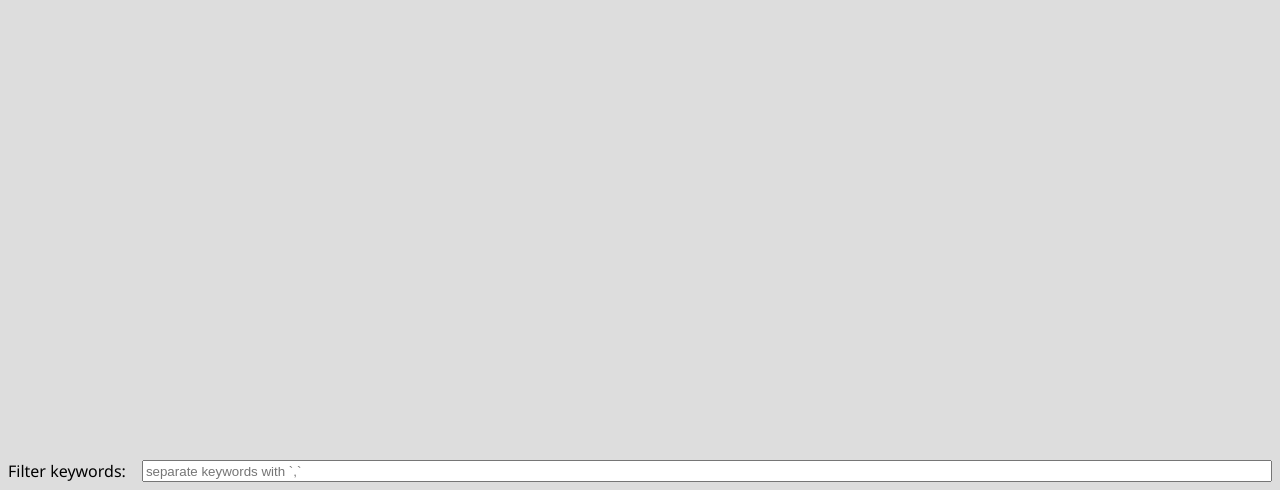
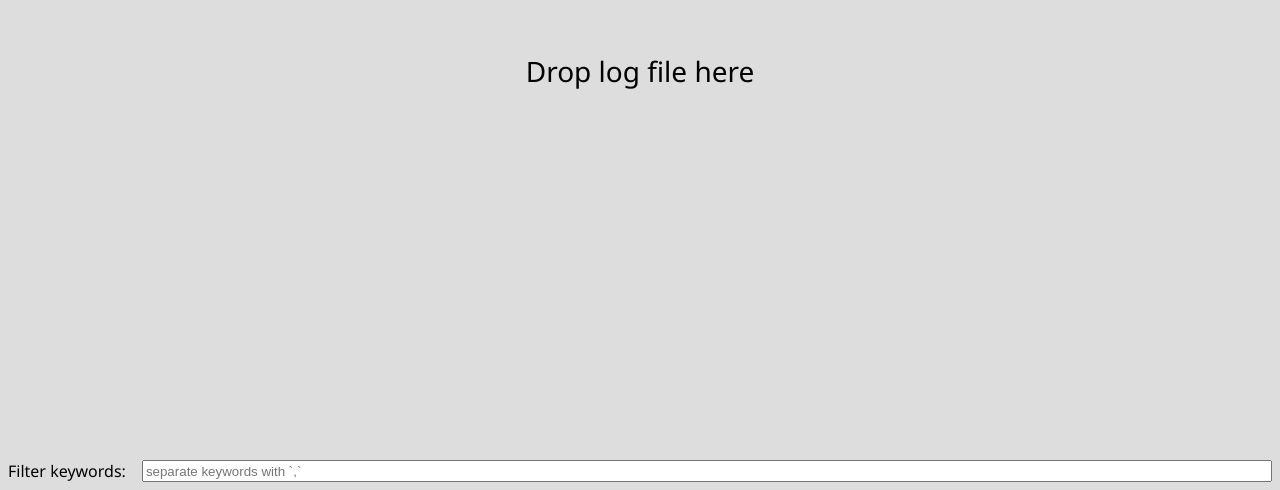
Before and after one commit to lubobill1990/log-compare, a React (Create React App) app: page / in a window 1280 px wide. Shown: the part 310-800 px from the top of the page. Built offline with nearby package versions, Linux system fonts and the light colour scheme.

Commit message:
use shared worker to sync status between tabs

```diff
--- a/package.json
+++ b/package.json
@@ -7,9 +7,11 @@
     "@testing-library/react": "^13.2.0",
     "@testing-library/user-event": "^13.5.0",
     "@types/jest": "^27.5.1",
+    "@types/lodash": "^4.14.182",
     "@types/node": "^16.11.36",
     "@types/react": "^18.0.9",
     "@types/react-dom": "^18.0.4",
+    "lodash": "^4.17.21",
     "react": "^18.1.0",
     "react-dnd": "^16.0.1",
     "react-dom": "^18.1.0",
--- a/public/index.html
+++ b/public/index.html
@@ -24,7 +24,7 @@
       work correctly both with client-side routing and a non-root public URL.
       Learn how to configure a non-root public URL by running `npm run build`.
     -->
-    <title>React App</title>
+    <title>Log compare, compare logs aligned with timestamp</title>
   </head>
   <body>
     <noscript>You need to enable JavaScript to run this app.</noscript>
--- /dev/null
+++ b/public/shared-worker.js
@@ -0,0 +1,16 @@
+const ports = [];
+
+onconnect = function (e) {
+  var port = e.ports[0];
+  ports.push(port);
+
+  port.addEventListener("message", function (e) {
+    ports.forEach((p) => {
+      if (p !== port) {
+        p.postMessage(e.data);
+      }
+    });
+  });
+
+  port.start(); // Required when using addEventListener. Otherwise called implicitly by onmessage setter.
+};
--- a/src/App.css
+++ b/src/App.css
@@ -34,7 +34,14 @@
 .dropzone {
   height: 100px;
 }
-
+.dropzone-hint {
+  flex: 1;
+  display: flex;
+  align-items: center;
+  justify-content: center;
+  font-size: 28px;
+  height: 100%;
+}
 .lines {
   flex: 1;
 }
--- a/src/App.tsx
+++ b/src/App.tsx
@@ -97,6 +97,10 @@ function binarySearchClosestLog(
   return Math.floor((start + end) / 2);
 }
 
+function getKeywordsList(value: string) {
+  return value.split(",").map((v) => v.trim());
+}
+
 function LogFileContainer(props: { file: LogFile }) {
   const { file } = props;
   const {
@@ -118,13 +122,14 @@ function LogFileContainer(props: { file: LogFile }) {
     [setTargetTimeStatus]
   );
   useEffect(() => {
-    if (searchKeywords.filter((v) => v).length === 0) {
+    const keywordsList = getKeywordsList(searchKeywords);
+    if (keywordsList.filter((v) => v).length === 0) {
       setFilteredLines(file.lines);
     } else {
       setFilteredLines(
         file.lines.filter((line) => {
           const lowerLine = line[0].toLowerCase();
-          return searchKeywords.some(
+          return keywordsList.some(
             (keyword) => lowerLine.indexOf(keyword) >= 0
           );
         })
@@ -253,19 +258,22 @@ function useFileDropzone() {
 }
 
 function App() {
-  const { logFiles, setSearchKeywords } = useLogContext();
+  const { logFiles, setSearchKeywords, searchKeywords } = useLogContext();
   const dropRef = useFileDropzone();
 
   const onChange = useCallback(
     (e: React.ChangeEvent) => {
       const value = (e.target as HTMLInputElement).value;
-      setSearchKeywords(value.split(",").map((v) => v.trim()));
+      setSearchKeywords(value);
     },
     [setSearchKeywords]
   );
   return (
     <div className="App" ref={dropRef}>
       <div className="vertical-compare-zone">
+        {logFiles.size === 0 && (
+          <div className="dropzone-hint">Drop log file here</div>
+        )}
         {Array.from(logFiles.keys()).map((key) => {
           const logFile = logFiles.get(key);
           if (logFile) {
@@ -283,6 +291,7 @@ function App() {
           className="keywords"
           onChange={onChange}
           placeholder="separate keywords with `,`"
+          value={searchKeywords}
         />
       </div>
     </div>
--- a/src/log-provider.tsx
+++ b/src/log-provider.tsx
@@ -1,6 +1,13 @@
-import React, { createContext, useCallback, useContext, useState } from "react";
+import React, {
+  createContext,
+  useCallback,
+  useContext,
+  useEffect,
+  useMemo,
+  useState,
+} from "react";
 import { v4 as uuidv4 } from "uuid";
-
+import { debounce } from "lodash";
 export type Line = [string, number];
 export type LogFile = {
   id: string;
@@ -14,8 +21,8 @@ interface ILogContext {
   delLogFile(id: string): void;
   scrollToTimestamp: number;
   setScrollToTimestamp(val: number): void;
-  searchKeywords: string[];
-  setSearchKeywords(keywords: string[]): void;
+  searchKeywords: string;
+  setSearchKeywords(keywords: string): void;
   activeLogFileId: string;
   setActiveLogFileId(id: string): void;
 }
@@ -27,10 +34,10 @@ const defaultValue = {
   scrollToTimestamp: 0,
   setScrollToTimestamp(_val: number) {},
 
-  searchKeywords: [],
-  setSearchKeywords(_keywords: string[]) {},
+  searchKeywords: "",
+  setSearchKeywords(_keywords: string) {},
 
-  activeLogFileId: "string",
+  activeLogFileId: "",
   setActiveLogFileId(_id: string) {},
 };
 
@@ -43,11 +50,13 @@ export const useLogContext = () => {
 export const LogContextProvider: React.FunctionComponent<any> = React.memo(
   ({ children }) => {
     const [logFiles, setLogFiles] = useState(defaultValue.logFiles);
-    const [scrollToTimestamp, setScrollToTimestamp] = useState(
+    const [scrollToTimestamp, localSetScrollToTimestamp] = useState(
       defaultValue.scrollToTimestamp
     );
-    const [searchKeywords, setSearchKeywords] = useState<string[]>([]);
-    const [activeLogFileId, setActiveLogFileId] = useState(
+    const [searchKeywords, localSetSearchKeywords] = useState(
+      defaultValue.searchKeywords
+    );
+    const [activeLogFileId, localSetActiveLogFileId] = useState(
       defaultValue.activeLogFileId
     );
     const addLogFile = useCallback(
@@ -101,6 +110,108 @@ export const LogContextProvider: React.FunctionComponent<any> = React.memo(
       [setLogFiles]
     );
 
+    const [worker, setWorker] = useState<SharedWorker>();
+
+    useEffect(() => {
+      if (typeof SharedWorker !== "undefined") {
+        const worker = new SharedWorker("/shared-worker.js");
+        setWorker(worker);
+      }
+    }, [setWorker]);
+
+    const debounceSetActiveLogFileId = useMemo(
+      () => debounce(localSetActiveLogFileId, 100),
+      [localSetActiveLogFileId]
+    );
+    const debounceSetSearchKeywords = useMemo(
+      () => debounce(localSetSearchKeywords, 100),
+      [localSetSearchKeywords]
+    );
+    const debounceSetScrollToTimestamp = useMemo(
+      () => debounce(localSetScrollToTimestamp, 100),
+      [localSetScrollToTimestamp]
+    );
+    useEffect(() => {
+      return () => {
+        debounceSetActiveLogFileId.cancel();
+        debounceSetSearchKeywords.cancel();
+        debounceSetScrollToTimestamp.cancel();
+      };
+    }, [
+      debounceSetActiveLogFileId,
+      debounceSetSearchKeywords,
+      debounceSetScrollToTimestamp,
+    ]);
+    const messageHandler = useCallback(
+      (e: MessageEvent) => {
+        const data = e.data as any;
+        if (data.type === "activeLogFileId") {
+          debounceSetActiveLogFileId(data.value);
+        } else if (data.type === "searchKeywords") {
+          debounceSetSearchKeywords(data.value);
+        } else if (data.type === "scrollToTimestamp") {
+          debounceSetScrollToTimestamp(data.value);
+        }
+      },
+      [
+        debounceSetActiveLogFileId,
+        debounceSetSearchKeywords,
+        debounceSetScrollToTimestamp,
+      ]
+    );
+
+    useEffect(() => {
+      if (worker) {
+        worker.port.addEventListener("message", messageHandler);
+        worker.port.start();
+        return () => {
+          worker.port.removeEventListener("message", messageHandler);
+        };
+      }
+      return () => {};
+    }, [worker, messageHandler]);
+
+    const postMessage = useCallback(
+      (message: any) => {
+        if (worker) {
+          worker.port.postMessage(message);
+        }
+      },
+      [worker]
+    );
+    const setActiveLogFileId = useCallback(
+      (value: string) => {
+        postMessage({
+          type: "activeLogFileId",
+          value,
+        });
+        localSetActiveLogFileId(value);
+      },
+      [localSetActiveLogFileId, postMessage]
+    );
+
+    const setScrollToTimestamp = useCallback(
+      (value: number) => {
+        postMessage({
+          type: "scrollToTimestamp",
+          value,
+        });
+        localSetScrollToTimestamp(value);
+      },
+      [postMessage, localSetScrollToTimestamp]
+    );
+
+    const setSearchKeywords = useCallback(
+      (value: string) => {
+        postMessage({
+          type: "searchKeywords",
+          value,
+        });
+        localSetSearchKeywords(value);
+      },
+      [postMessage, localSetSearchKeywords]
+    );
+
     const value = {
       delLogFile,
       logFiles,
```
Also changed, not shown: 1 other file (tests, documents, lock files or other folders).
